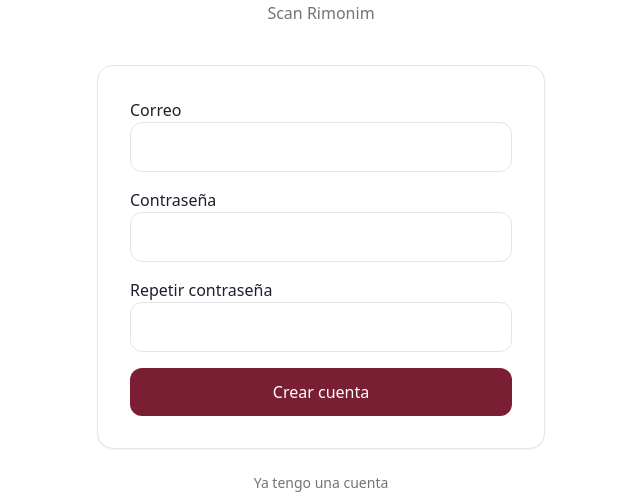
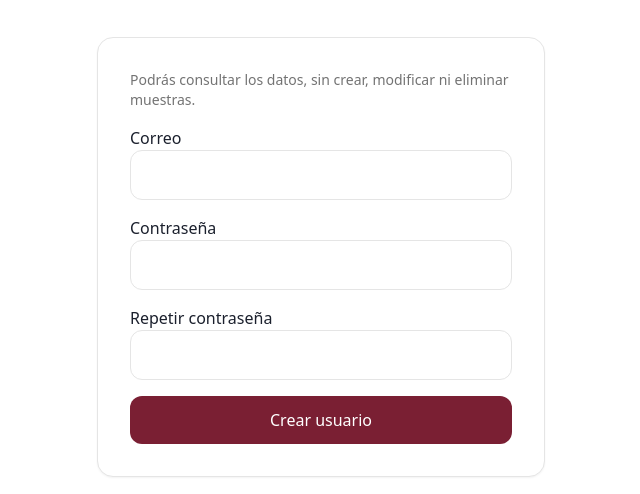
Before and after one commit to Jonysued/Scan-Rimonim, a React (Vite) app: page /register in a window 1280 px wide. Shown: the part 211-705 px from the top of the page, without its empty margins (319-959 px from the left). Built offline with nearby package versions, Linux system fonts and the light colour scheme; no server answers.

Commit message:
Registrar cuentas nuevas con perfil de solo lectura

```diff
--- a/src/pages/Register.jsx
+++ b/src/pages/Register.jsx
@@ -1,3 +1,3 @@
 import React,{useState} from 'react';import {Link} from 'react-router-dom';import {appClient} from '@/api/appClient';import AuthLayout from '@/components/AuthLayout';import {UserPlus} from 'lucide-react';
 export default function Register(){const [error,setError]=useState('');const [done,setDone]=useState(false);const [busy,setBusy]=useState(false);async function submit(e){e.preventDefault();setError('');const f=new FormData(e.currentTarget);if(f.get('password')!==f.get('confirm')){setError('Las contraseñas no coinciden.');return;}setBusy(true);try{await appClient.auth.register({email:String(f.get('email')),password:String(f.get('password'))});setDone(true);}catch(e){setError(e.message);}finally{setBusy(false);}}
-return <AuthLayout icon={UserPlus} title="Crear cuenta" subtitle="Scan Rimonim" footer={<Link to="/login">Ya tengo una cuenta</Link>}>{done?<p>Revisá tu correo para confirmar la cuenta. El administrador debe habilitar tu acceso a la finca.</p>:<form onSubmit={submit} className="space-y-4"><label className="block">Correo<input className="w-full border rounded-xl p-3" name="email" type="email" autoComplete="email" required /></label><label className="block">Contraseña<input className="w-full border rounded-xl p-3" name="password" type="password" minLength={12} autoComplete="new-password" required /></label><label className="block">Repetir contraseña<input className="w-full border rounded-xl p-3" name="confirm" type="password" minLength={12} autoComplete="new-password" required /></label>{error&&<p role="alert">{error}</p>}<button disabled={busy} className="w-full rounded-xl bg-[#7a1f33] p-3 text-white">{busy?'Creando…':'Crear cuenta'}</button></form>}</AuthLayout>;}
+return <AuthLayout icon={UserPlus} title="Crear usuario" subtitle="Perfil de solo lectura" footer={<Link to="/login">Ya tengo una cuenta</Link>}>{done?<p role="status">Revisá tu correo para confirmar la cuenta. Tendrás acceso de solo lectura para consultar lotes y muestras.</p>:<form onSubmit={submit} className="space-y-4"><p className="text-sm text-muted-foreground">Podrás consultar los datos, sin crear, modificar ni eliminar muestras.</p><label className="block">Correo<input className="w-full border rounded-xl p-3" name="email" type="email" autoComplete="email" required /></label><label className="block">Contraseña<input className="w-full border rounded-xl p-3" name="password" type="password" minLength={12} autoComplete="new-password" required /></label><label className="block">Repetir contraseña<input className="w-full border rounded-xl p-3" name="confirm" type="password" minLength={12} autoComplete="new-password" required /></label>{error&&<p role="alert">{error}</p>}<button disabled={busy} className="w-full rounded-xl bg-[#7a1f33] p-3 text-white">{busy?'Creando…':'Crear usuario'}</button></form>}</AuthLayout>;}
```
